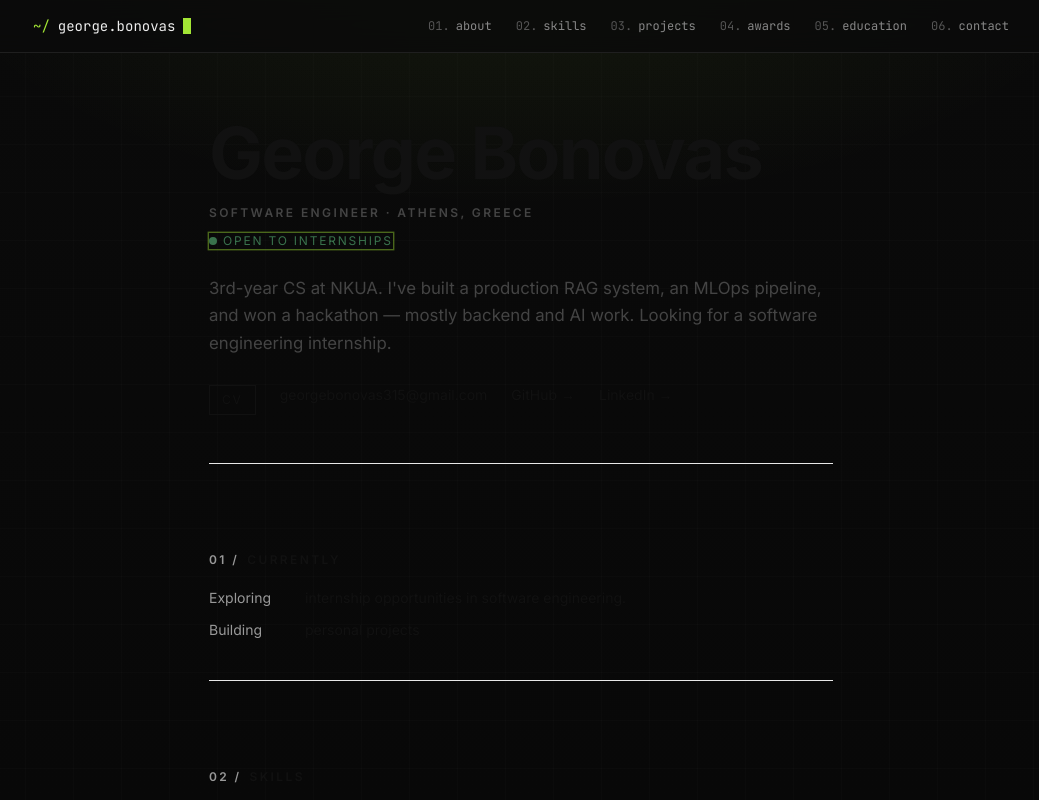
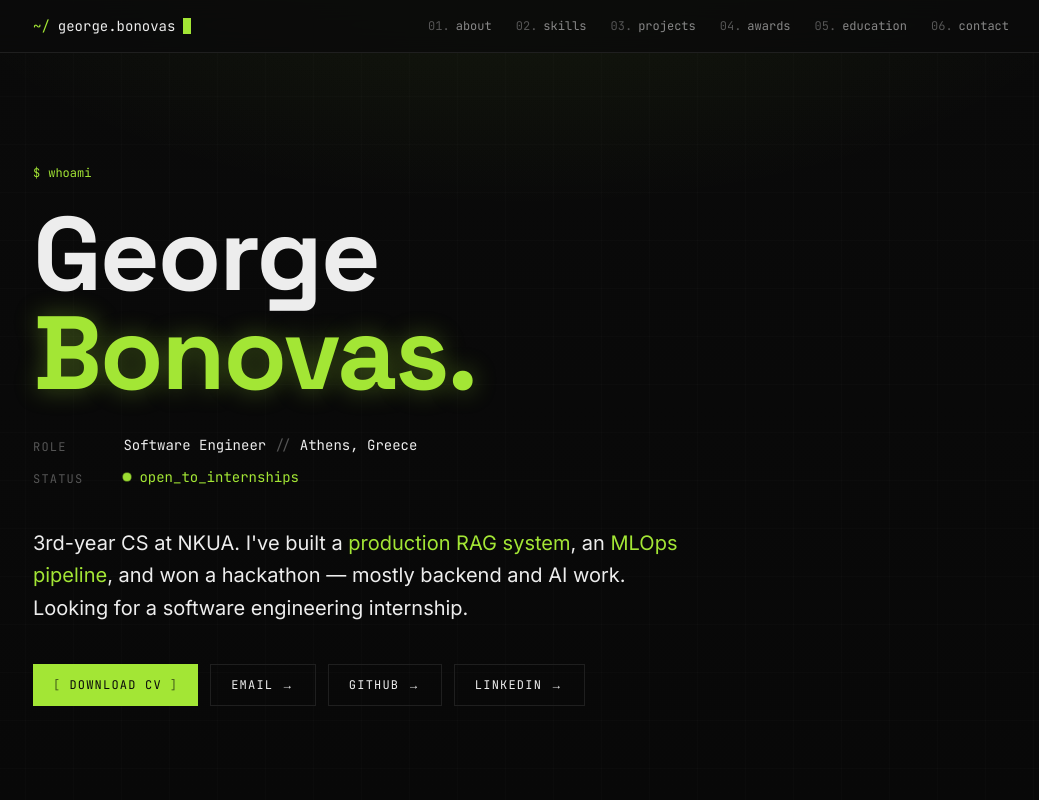
Before and after one commit to georgebon5/personal-website, a Next.js app: page /personal-website/ in a window 1280 px wide. Shown: the top 800 px of the page, without its empty margins (119-1158 px from the left). Built offline with nearby package versions, Linux system fonts and the light colour scheme.

Commit message:
feat(hero): rebuild with   oversized typography and lime highlights

```diff
--- a/app/components/Hero.tsx
+++ b/app/components/Hero.tsx
@@ -1,59 +1,71 @@
 export default function Hero() {
   return (
-    <section id="about" className="max-w-2xl mx-auto px-6 pt-16 pb-12">
-      <h1 className="font-serif-display text-[3.5rem] md:text-[4.5rem] font-bold leading-none tracking-tight text-[#111111] anim-1">
-        George Bonovas
+    <section id="about" className="max-w-5xl mx-auto px-6 pt-20 md:pt-28 pb-16">
+      <p className="font-mono text-xs text-[#a3e635] mb-6 anim-1 flex items-center gap-2">
+        <span>$</span>
+        <span>whoami</span>
+      </p>
+
+      <h1 className="font-display text-[3.5rem] md:text-[6.5rem] font-bold leading-[0.95] tracking-tight text-[#ededed] anim-1">
+        George
+        <br />
+        <span className="text-[#a3e635] glow-accent">Bonovas.</span>
       </h1>
 
-      <p className="mt-4 text-xs tracking-[0.2em] text-[#444444] font-semibold uppercase anim-2">
-        Software Engineer · Athens, Greece
+      <div className="mt-8 grid md:grid-cols-[auto_1fr] gap-x-10 gap-y-3 anim-2">
+        <p className="font-mono text-xs tracking-widest text-[#555555] uppercase pt-1">role</p>
+        <p className="font-mono text-sm text-[#ededed]">
+          Software Engineer <span className="text-[#555555]">//</span> Athens, Greece
+        </p>
+
+        <p className="font-mono text-xs tracking-widest text-[#555555] uppercase pt-1">status</p>
+        <p className="font-mono text-sm text-[#a3e635] flex items-center gap-2">
+          <span className="w-2 h-2 rounded-full bg-[#a3e635] animate-pulse-strong" />
+          open_to_internships
+        </p>
+      </div>
+
+      <p className="mt-10 text-lg md:text-xl leading-relaxed text-[#ededed] max-w-2xl anim-3">
+        3rd-year CS at NKUA. I&apos;ve built a{" "}
+        <span className="text-[#a3e635]">production RAG system</span>, an{" "}
+        <span className="text-[#a3e635]">MLOps pipeline</span>, and won a hackathon
+        — mostly backend and AI work. Looking for a software engineering internship.
       </p>
 
-      <span className="inline-flex items-center gap-1.5 mt-3 text-xs text-[#3d7a52] tracking-[0.15em] uppercase anim-2" style={{animation: "pulse-strong 1.2s ease-in-out infinite"}}>
-        <span className="w-2 h-2 rounded-full bg-[#3d7a52]" />
-        Open to internships
-      </span>
-
-      <p className="mt-6 text-[1.05rem] leading-relaxed text-[#444444] anim-3">
-        3rd-year CS at NKUA. I&apos;ve built a production RAG system, an MLOps
-        pipeline, and won a hackathon — mostly backend and AI work. Looking for
-        a software engineering internship.
-      </p>
-
-      <div className="mt-7 flex flex-wrap gap-6 text-sm anim-4">
+      <div className="mt-10 flex flex-wrap gap-3 anim-4">
         <a
           href={`${process.env.NODE_ENV === "production" ? "/personal-website" : ""}/cv.pdf`}
           target="_blank"
           rel="noopener noreferrer"
-          className="px-3 py-1.5 border border-[#111111] text-[#111111] hover:bg-[#111111] hover:text-[#ffffff] transition-colors text-xs tracking-[0.15em] uppercase"
+          className="group font-mono text-xs tracking-widest uppercase px-5 py-3 bg-[#a3e635] text-[#0a0a0a] hover:bg-[#bef264] transition-colors flex items-center gap-2"
         >
-          CV
+          <span className="opacity-60 group-hover:opacity-100">[</span>
+          download cv
+          <span className="opacity-60 group-hover:opacity-100">]</span>
         </a>
         <a
           href="mailto:georgebonovas315@gmail.com"
-          className="text-[#111111] hover:text-[#999999] transition-colors"
+          className="font-mono text-xs tracking-widest uppercase px-5 py-3 border border-[#1f1f1f] text-[#ededed] hover:border-[#a3e635] hover:text-[#a3e635] transition-colors"
         >
-          georgebonovas315@gmail.com
+          email →
         </a>
         <a
           href="https://github.com/georgebon5"
           target="_blank"
           rel="noopener noreferrer"
-          className="text-[#111111] hover:text-[#999999] transition-colors"
+          className="font-mono text-xs tracking-widest uppercase px-5 py-3 border border-[#1f1f1f] text-[#ededed] hover:border-[#a3e635] hover:text-[#a3e635] transition-colors"
         >
-          GitHub →
+          github →
         </a>
         <a
           href="https://www.linkedin.com/in/george-bonovas"
           target="_blank"
           rel="noopener noreferrer"
-          className="text-[#111111] hover:text-[#999999] transition-colors"
+          className="font-mono text-xs tracking-widest uppercase px-5 py-3 border border-[#1f1f1f] text-[#ededed] hover:border-[#a3e635] hover:text-[#a3e635] transition-colors"
         >
-          LinkedIn →
+          linkedin →
         </a>
       </div>
-
-      <hr className="mt-12 border-[#e8e8e8]" />
     </section>
   );
 }
```
